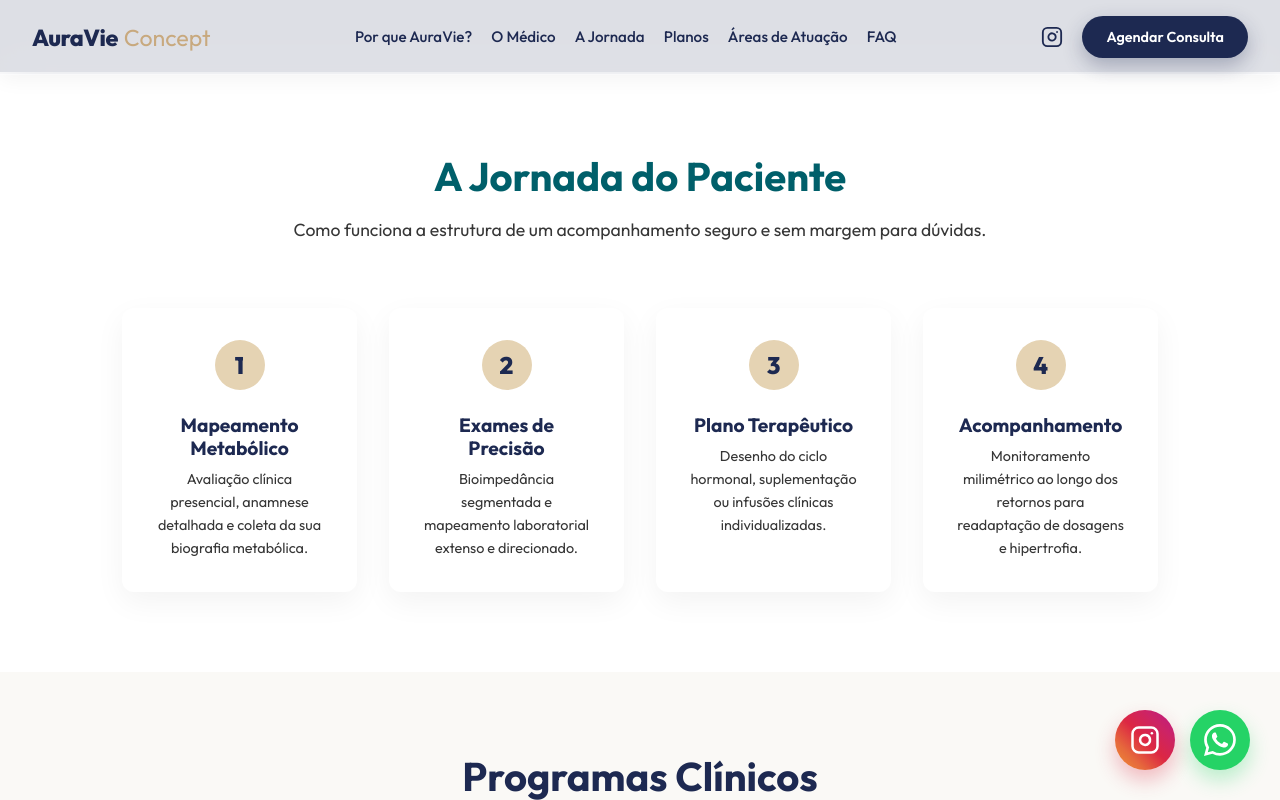
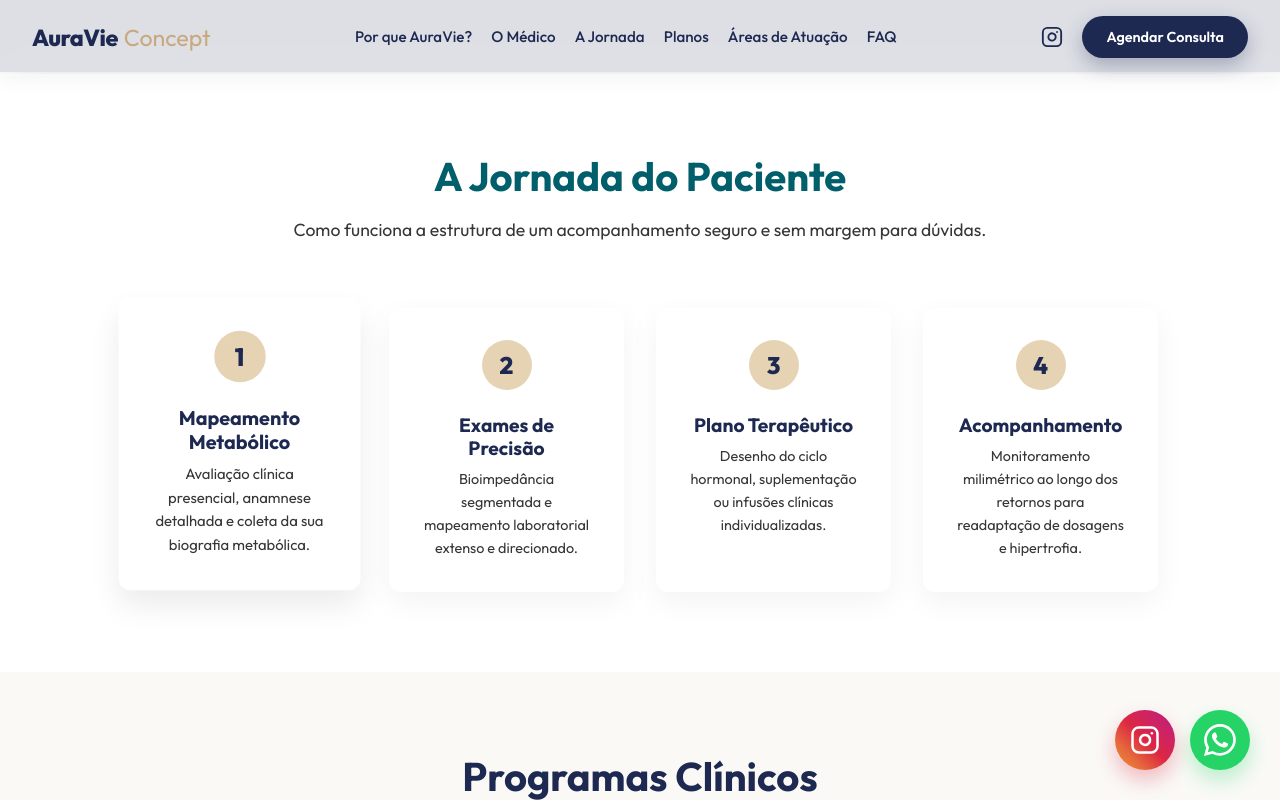
Before and after one commit to FranciscoHaidar/auravie-site, a React (Vite) app: page / in a window 1280 px wide. In both pictures the pointer is over the element 239 px from the left and 2438 px from the top of the page. Shown: the part 1988-2788 px from the top of the page. Built offline with nearby package versions, Linux system fonts and the light colour scheme; no server answers; the database is empty.

Commit message:
UI: inject dynamic hover micro-animations into journey timelines and faq cards

```diff
--- a/src/index.css
+++ b/src/index.css
@@ -268,6 +268,12 @@
   border-radius: var(--radius);
   position: relative;
   box-shadow: var(--shadow);
+  transition: transform 0.3s ease, box-shadow 0.3s ease;
+}
+
+.journey-step:hover {
+  transform: translateY(-6px) scale(1.03);
+  box-shadow: 0 15px 30px rgba(0, 0, 0, 0.08);
 }
 
 .journey-number {
@@ -315,6 +321,13 @@
   padding: 1.5rem;
   border-radius: var(--radius);
   margin-bottom: 1rem;
+  transition: transform 0.3s ease, box-shadow 0.3s ease;
+}
+
+.faq-item:hover {
+  transform: translateY(-4px) scale(1.02);
+  box-shadow: 0 10px 25px rgba(0, 0, 0, 0.05);
+  border-color: transparent;
 }
 
 .faq-item h4 {
```
